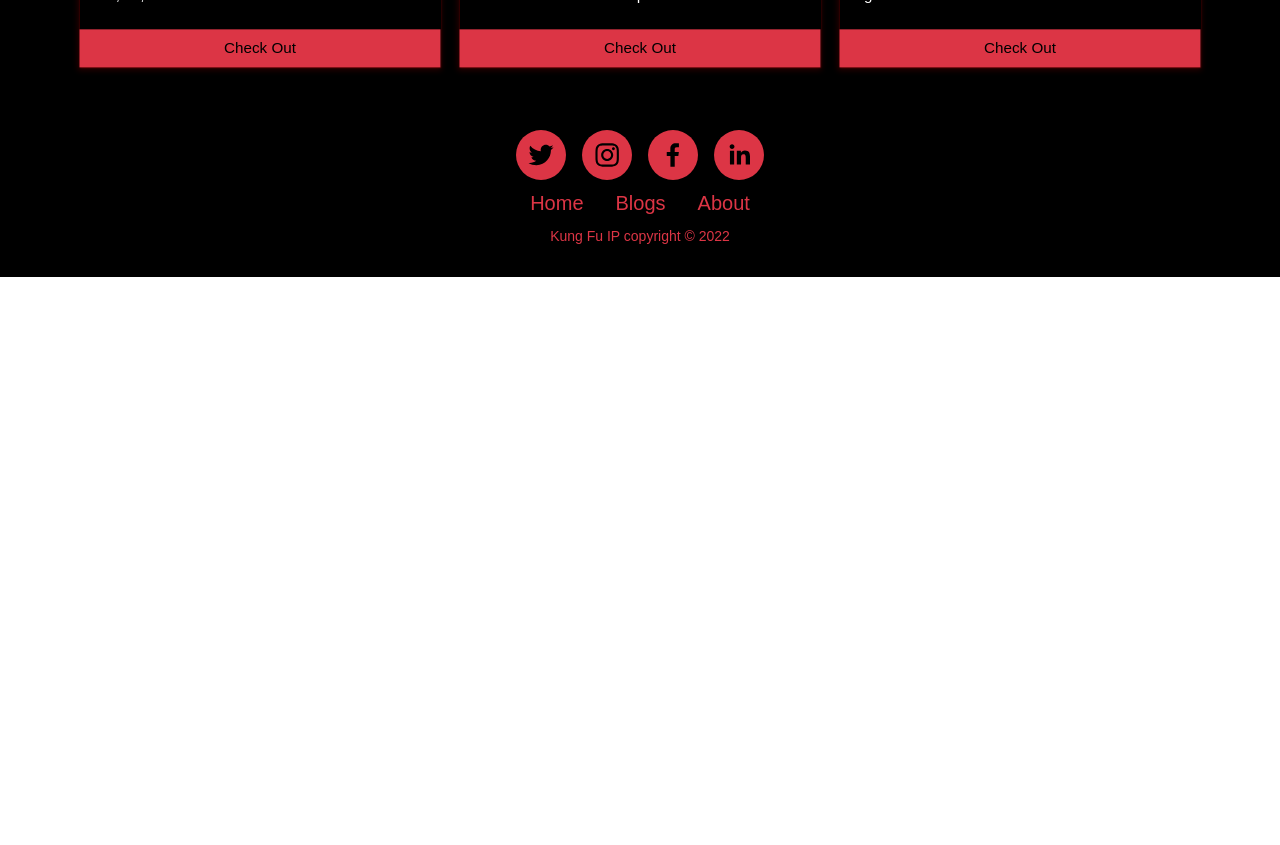
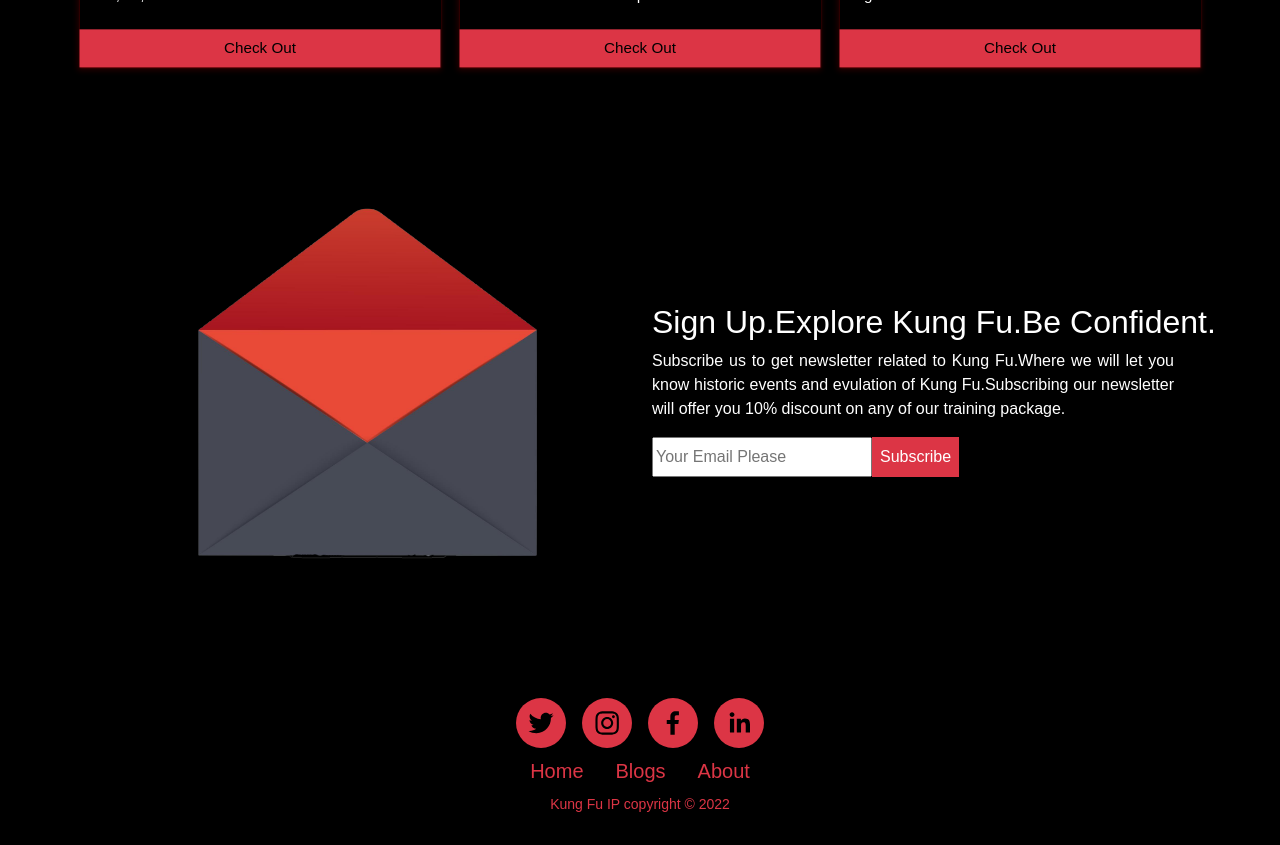
Before and after one commit to leonsabirwm/Kungfu-IP, a React (Create React App) app: page / in a window 1280 px wide. Shown: the part 1020-1865 px from the top of the page. Before the commit the page ends 1297 px from the top, so only its background shows below. Built offline with nearby package versions, Linux system fonts and the light colour scheme; no server answers.

Commit message:
extra section added

```diff
--- a/src/Components/Main/Main.js
+++ b/src/Components/Main/Main.js
@@ -1,4 +1,5 @@
 import React from 'react';
+import Subscribe from '../../Subscribe/Subscribe';
 import Banner from '../Banner/Banner';
 import Trainings from '../Trainings/Trainings';
 
@@ -7,6 +8,7 @@ const Main = () => {
         <div>
             <Banner></Banner>
     <Trainings></Trainings>
+    <Subscribe></Subscribe>
         </div>
     );
 };
--- /dev/null
+++ b/src/Subscribe/Subscribe.css
@@ -0,0 +1,19 @@
+.subscribe-newsletter{
+    text-align: justify;
+}
+.subs-input{
+    outline: 0;
+height: 40px;
+min-width: 220px;
+}
+.subs-input-container{
+    text-align: left;
+}
+@media screen and (max-width: 576px) {
+    .subs-title{
+        font-size: 20px;
+    }
+    .subscribe-newsletter{
+        font-size: 14px;
+    }
+  }
--- /dev/null
+++ b/src/Subscribe/Subscribe.js
@@ -0,0 +1,29 @@
+import React from 'react';
+import './Subscribe.css'
+import envelop from '../../src/images/envelop.png'
+
+const Subscribe = () => {
+    return (
+        <div className='container row mx-auto my-5 my-5'>
+            <div className='col-lg-6 col-12'>
+                <img className='img-fluid' src={envelop} alt="" />
+            </div>
+            <div className='col-lg-6 col-12 d-flex flex-column align-items-left justify-content-center text-white'>
+                <div className="d-flex flex-row">
+                <h2 className='text-nowrap subs-title'>Sign Up.Explore Kung Fu.Be Confident.</h2>
+
+                </div>
+               <div>
+               <p className='subscribe-newsletter'>Subscribe us to get newsletter related to Kung Fu.Where we will let you know historic events and evulation of Kung Fu.Subscribing our newsletter will offer you 10% discount on any of our training package.</p>
+               </div>
+               <div className='subs-input-container'>
+                   <input className='subs-input' type="text" placeholder='Your Email Please' />
+                   <button className='border-0 bg-danger px-2 py-2 text-white'>Subscribe</button>
+               </div>
+            </div>
+
+        </div>
+    );
+};
+
+export default Subscribe;
```
Also changed, not shown: src/images/envelop.jpg (added), src/images/envelop.png (added).
